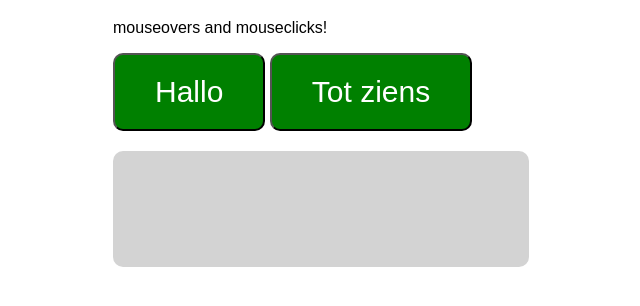
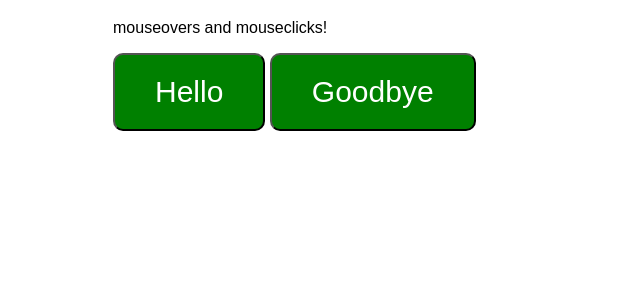
Before and after one commit to David-van-den-Bor/Event-Listeners-in-Javascript, a website built with Parcel: page index.html in a window 1280 px wide. Shown: the part 74-380 px from the top of the page, without its empty margins (327-967 px from the left). Built offline with nearby package versions, Linux system fonts and the light colour scheme.

Commit message:
Update index.html

```diff
--- a/index.html
+++ b/index.html
@@ -12,9 +12,9 @@
    <h1>Javascript events</h1>
    <p>mouseovers and mouseclicks!</p>
 
-   <button class="hallo">Hallo</button>
-   <button class="totziens">Tot ziens</button>
-   <section class="notitie"></section>
+   <button class="hello">Hello</button>
+   <button class="goodbye">Goodbye</button>
+   <section class="post-it"></section>
    <script src="script.js"></script>
 </body>
 
```
